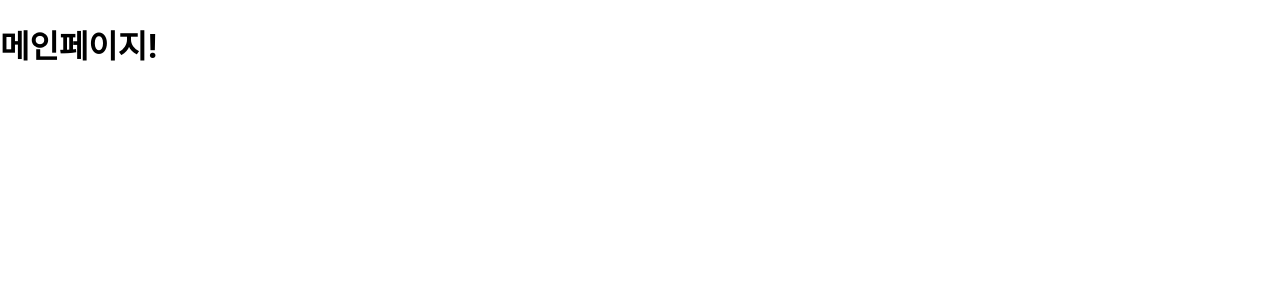
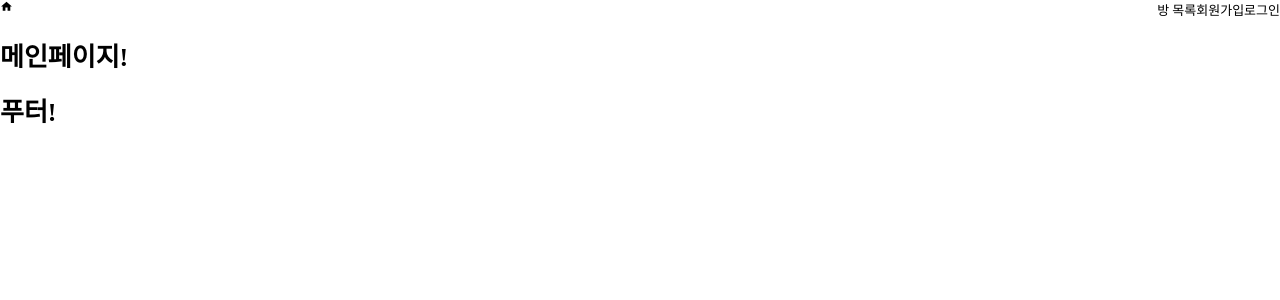
Before and after one commit to yonggyo1125/chatting, a React (Create React App) app in the folder front_app/chatting_fe/: page / in a window 1280 px wide. Shown: the top 300 px of the page. Built offline with nearby package versions, Linux system fonts and the light colour scheme.

Commit message:
프론트 UI 구성 중

```diff
--- a/front_app/chatting_fe/package.json
+++ b/front_app/chatting_fe/package.json
@@ -8,6 +8,7 @@
     "@testing-library/user-event": "^13.2.1",
     "react": "^18.2.0",
     "react-dom": "^18.2.0",
+    "react-icons": "^4.11.0",
     "react-router-dom": "^6.16.0",
     "react-scripts": "5.0.1",
     "sass": "^1.68.0",
--- a/front_app/chatting_fe/src/App.js
+++ b/front_app/chatting_fe/src/App.js
@@ -1,14 +1,19 @@
 import { Routes, Route } from 'react-router-dom';
+import CommonLayout from './layouts/CommonLayout';
 import MainPage from './pages/MainPage';
 import Rooms from './pages/Rooms';
 import Room from './pages/Room';
+import NotFound from './pages/NotFound';
 
 const App = () => {
   return (
     <Routes>
-      <Route path="/" element={<MainPage />} />
-      <Route path="/rooms" element={<Rooms />} />
-      <Route path="/room" element={<Room />} />
+      <Route element={<CommonLayout />}>
+        <Route path="/" element={<MainPage />} />
+        <Route path="/rooms" element={<Rooms />} />
+        <Route path="/room" element={<Room />} />
+        <Route path="*" element={<NotFound />} />
+      </Route>
     </Routes>
   );
 
--- a/front_app/chatting_fe/src/index.css
+++ b/front_app/chatting_fe/src/index.css
@@ -1,13 +1,6 @@
-body {
-  margin: 0;
-  font-family: -apple-system, BlinkMacSystemFont, 'Segoe UI', 'Roboto', 'Oxygen',
-    'Ubuntu', 'Cantarell', 'Fira Sans', 'Droid Sans', 'Helvetica Neue',
-    sans-serif;
-  -webkit-font-smoothing: antialiased;
-  -moz-osx-font-smoothing: grayscale;
-}
-
-code {
-  font-family: source-code-pro, Menlo, Monaco, Consolas, 'Courier New',
-    monospace;
-}
+* { box-sizing: border-box; outline: none; color: #000; }
+body { margin: 0; }
+html { font-size: 13px; }
+ul, ol { list-style: none; }
+li { padding: 0; margin: 0; }
+a { text-decoration: none; }
--- a/front_app/chatting_fe/src/layouts/CommonLayout.js
+++ b/front_app/chatting_fe/src/layouts/CommonLayout.js
@@ -0,0 +1,17 @@
+import { Outlet } from 'react-router-dom';
+import Header from '../outlines/Header';
+import Footer from '../outlines/Footer';
+
+const CommonLayout = () => {
+    return (
+        <>
+            <Header />
+            <main>
+                <Outlet />
+            </main>
+            <Footer />
+        </>
+    );
+};
+
+export default CommonLayout;
--- a/front_app/chatting_fe/src/outlines/Header.js
+++ b/front_app/chatting_fe/src/outlines/Header.js
@@ -1,5 +1,25 @@
+import { Link } from 'react-router-dom';
+import styled from 'styled-components';
+import { MdHome } from 'react-icons/md';
+
+const OuterBox = styled.header`
+    display: flex;
+    justify-content: space-between;
+
+`;
+
 const Header = () => {
-    return <h1>헤더!</h1>;
+    return (
+        <OuterBox>
+            <Link to="/"><MdHome /></Link>
+
+            <div className="btns">
+                <Link to="/rooms">방 목록</Link>
+                <Link to="/join">회원가입</Link>
+                <Link to="/login">로그인</Link>
+            </div>
+        </OuterBox>
+    );
 };
 
 export default Header;
--- /dev/null
+++ b/front_app/chatting_fe/src/pages/NotFound.js
@@ -0,0 +1,5 @@
+const NotFound = () => {
+    return <h1>페이지 없음</h1>;
+};
+
+export default NotFound;
```
Also changed, not shown: 1 other file (tests, documents, lock files or other folders).
